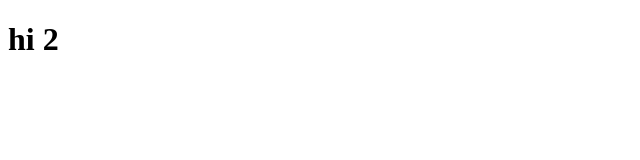
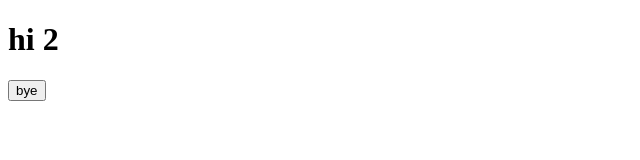
Before and after one commit to aadilmughal786/buttno-test, a plain HTML site: page index.html in a window 1280 px wide. Shown: the full height of the page, 0-640 px from the left. Drawn offline with Linux system fonts and the light colour scheme.

Commit message:
add button

```diff
--- a/index.html
+++ b/index.html
@@ -8,5 +8,6 @@
 </head>
 <body>
     <h1>hi 2</h1>
+    <button>bye</button>
 </body>
 </html>
```
